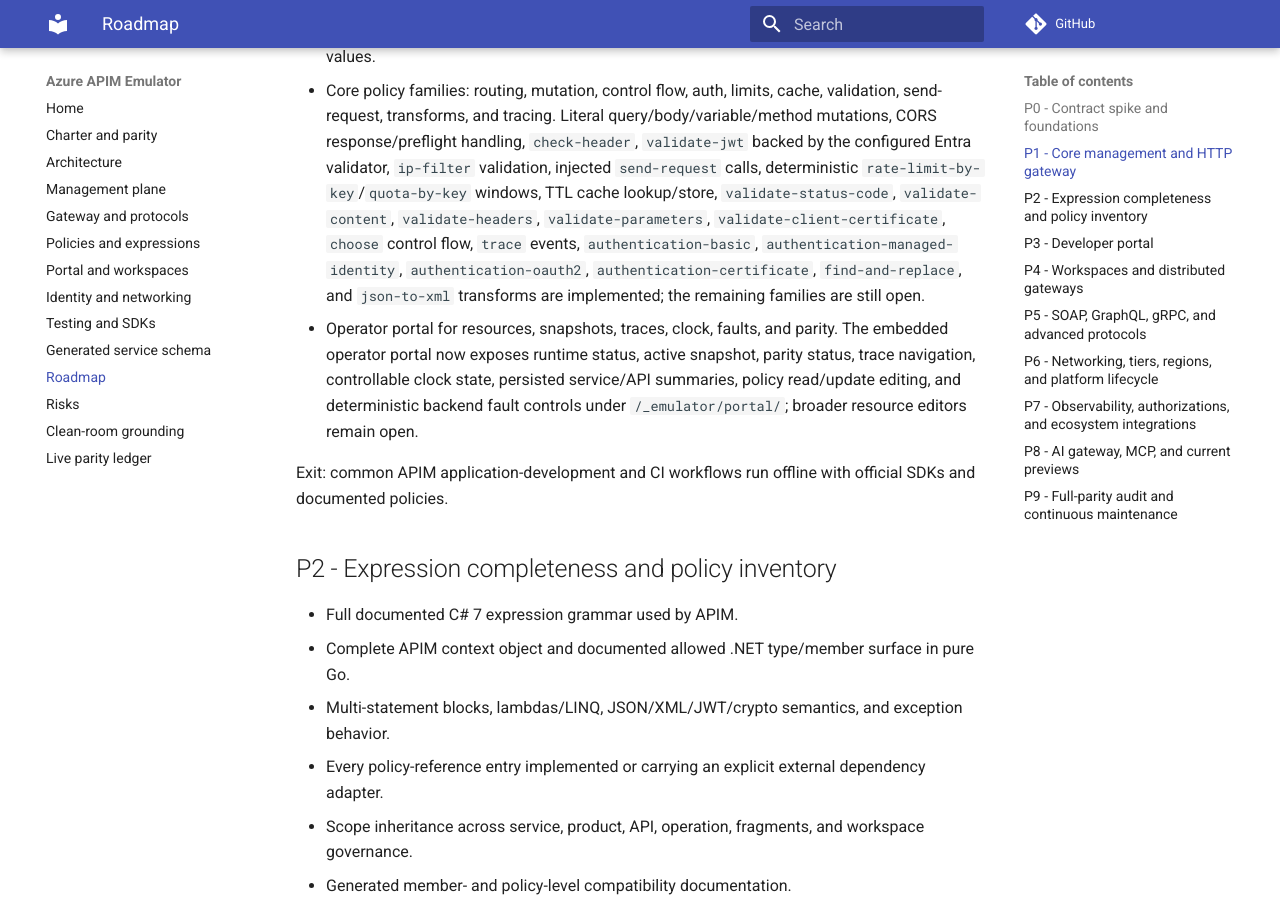
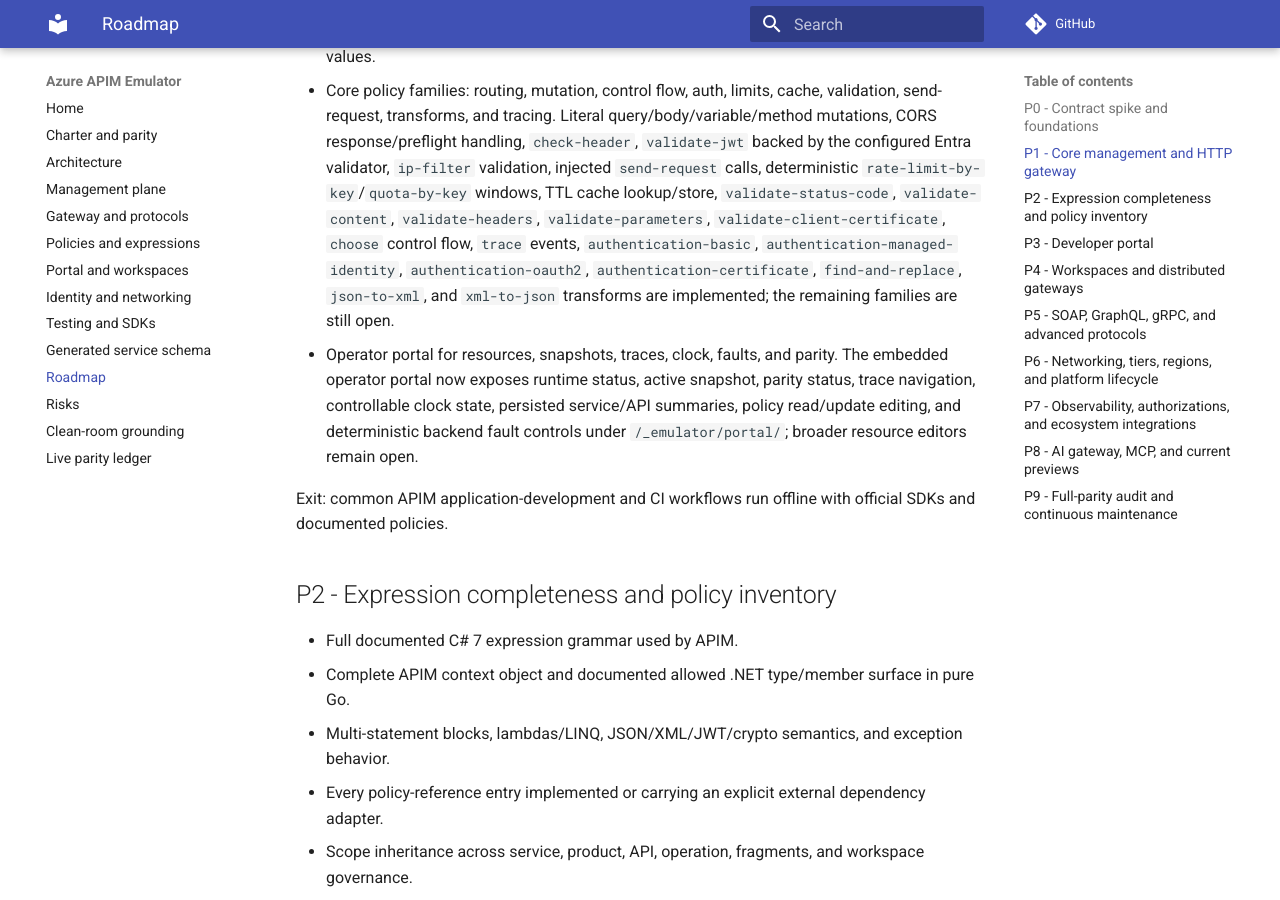
Before and after one commit to calvinchengx/azure-apim-emulator, an MkDocs documentation site: the page built from docs/09-roadmap.md, in a window 1280 px wide and 900 px high, scrolled down 1869 px. Built offline with MkDocs 1.6.1 and Material for MkDocs 9.7.7, drawn with Linux system fonts in a browser that asks for light colours; comment, search, counter and statistics services are not loaded.

Commit message:
Document XML to JSON policy

```diff
--- a/docs/09-roadmap.md
+++ b/docs/09-roadmap.md
@@ -40,7 +40,7 @@
   Custom hostname routing from persisted `hostnameConfigurations`, backend TLS chain-validation/client-certificate behavior, backend retry execution for transient failures/status predicates, circuit-breaker state, SSE flushing, and WebSocket upgrade tunneling are implemented.
 - Entra JWT, managed identity, OAuth/OIDC, client certificates, and Key Vault-backed named values.
 - Core policy families: routing, mutation, control flow, auth, limits, cache, validation, send-request, transforms, and tracing.
-  Literal query/body/variable/method mutations, CORS response/preflight handling, `check-header`, `validate-jwt` backed by the configured Entra validator, `ip-filter` validation, injected `send-request` calls, deterministic `rate-limit-by-key`/`quota-by-key` windows, TTL cache lookup/store, `validate-status-code`, `validate-content`, `validate-headers`, `validate-parameters`, `validate-client-certificate`, `choose` control flow, `trace` events, `authentication-basic`, `authentication-managed-identity`, `authentication-oauth2`, `authentication-certificate`, `find-and-replace`, and `json-to-xml` transforms are implemented; the remaining families are still open.
+  Literal query/body/variable/method mutations, CORS response/preflight handling, `check-header`, `validate-jwt` backed by the configured Entra validator, `ip-filter` validation, injected `send-request` calls, deterministic `rate-limit-by-key`/`quota-by-key` windows, TTL cache lookup/store, `validate-status-code`, `validate-content`, `validate-headers`, `validate-parameters`, `validate-client-certificate`, `choose` control flow, `trace` events, `authentication-basic`, `authentication-managed-identity`, `authentication-oauth2`, `authentication-certificate`, `find-and-replace`, `json-to-xml`, and `xml-to-json` transforms are implemented; the remaining families are still open.
 - Operator portal for resources, snapshots, traces, clock, faults, and parity.
   The embedded operator portal now exposes runtime status, active snapshot, parity status, trace navigation, controllable clock state, persisted service/API summaries, policy read/update editing, and deterministic backend fault controls under `/_emulator/portal/`; broader resource editors remain open.
 
```
Also changed, not shown: docs/parity.md (+1 -1 lines).
